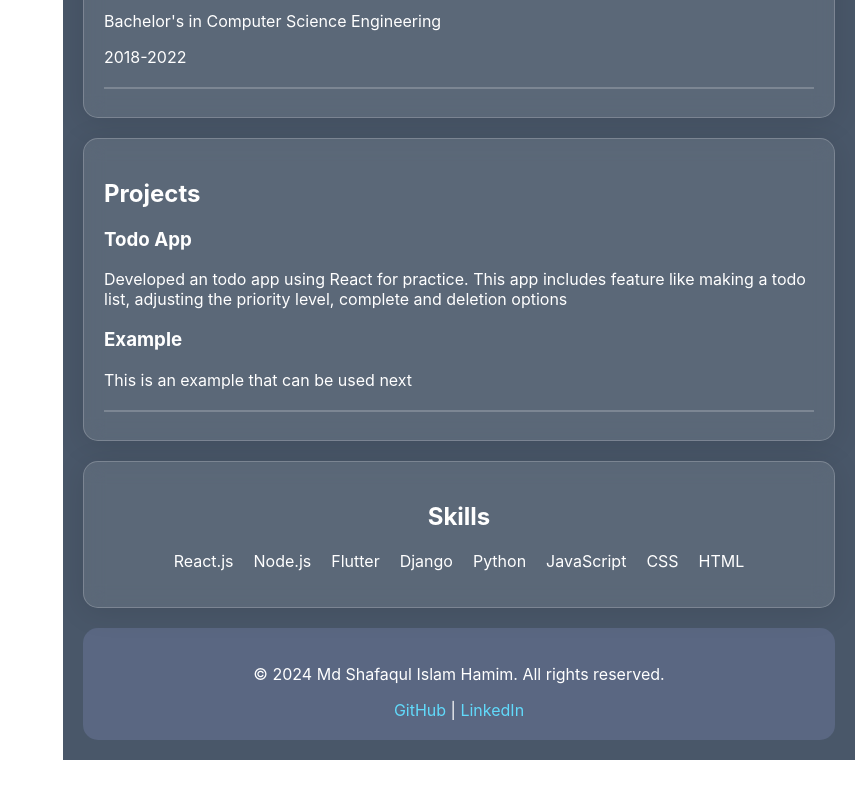
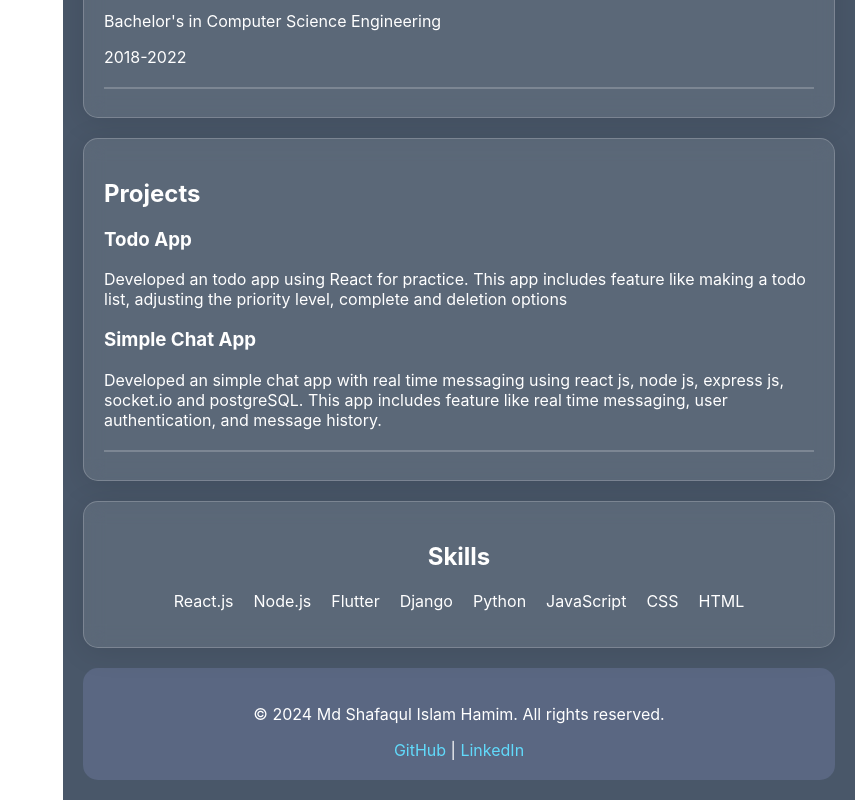
Before and after one commit to Shafaqulhamim/resume-website, a React (Create React App) app: page / in a window 1280 px wide. Shown: the part 853-1653 px from the top of the page, without its empty margins (425-1280 px from the left). Before the commit the page ends 1613 px from the top, so only its background shows below. Built offline with nearby package versions, Linux system fonts and the light colour scheme.

Commit message:
Project add update

```diff
--- a/src/Projects.js
+++ b/src/Projects.js
@@ -1,9 +1,8 @@
-import React from "react";
 
 function Projects() {
   const projects = [
     { Name: "Todo App", Desc: "Developed an todo app using React for practice. This app includes feature like making a todo list, adjusting the priority level, complete and deletion options"},
-    { Name: "Example", Desc: "This is an example that can be used next"},
+    { Name: "Simple Chat App", Desc: "Developed an simple chat app with real time messaging using react js, node js, express js, socket.io and postgreSQL. This app includes feature like real time messaging, user authentication, and message history." },
   ];
 
   return (
```
